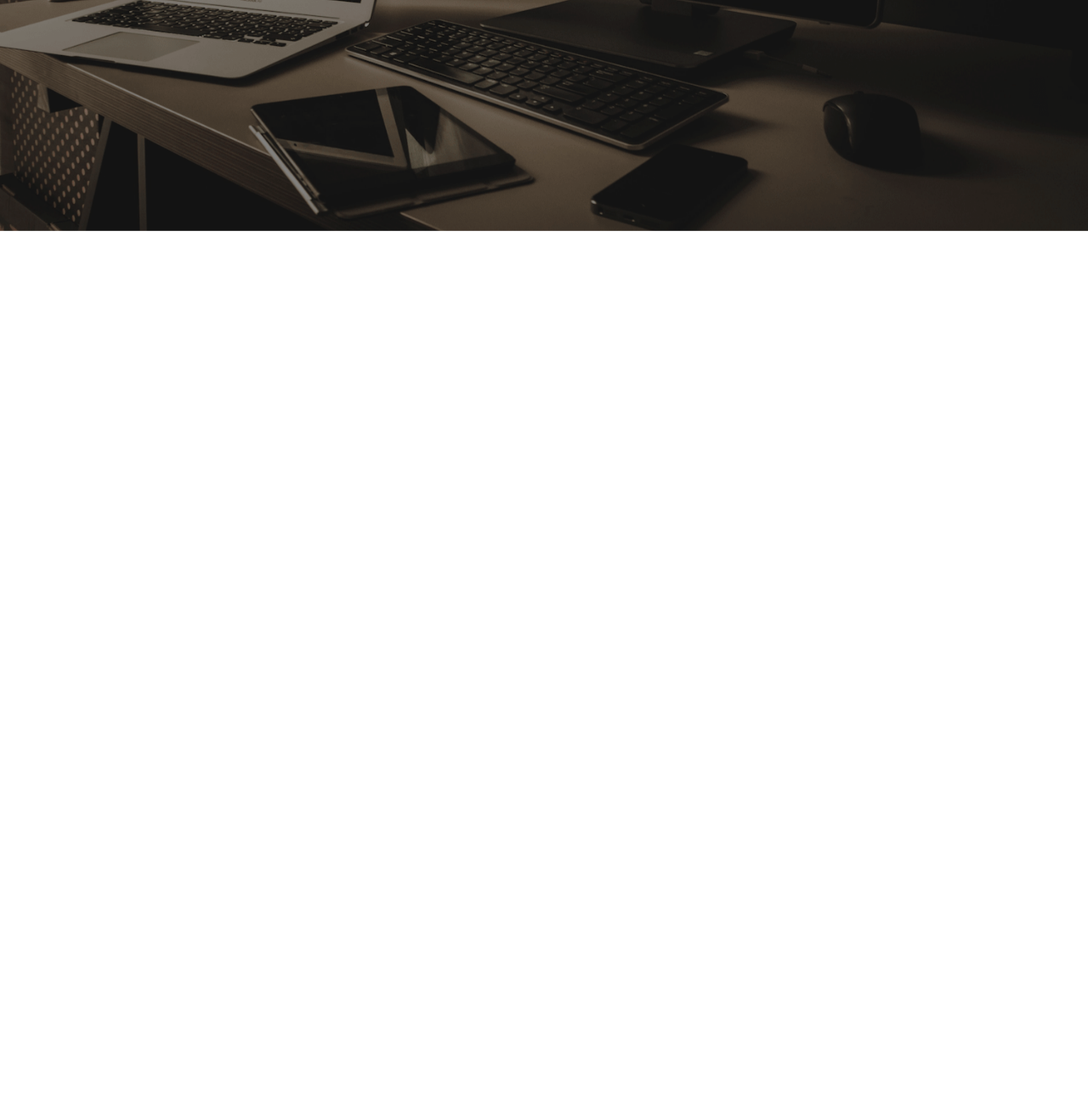
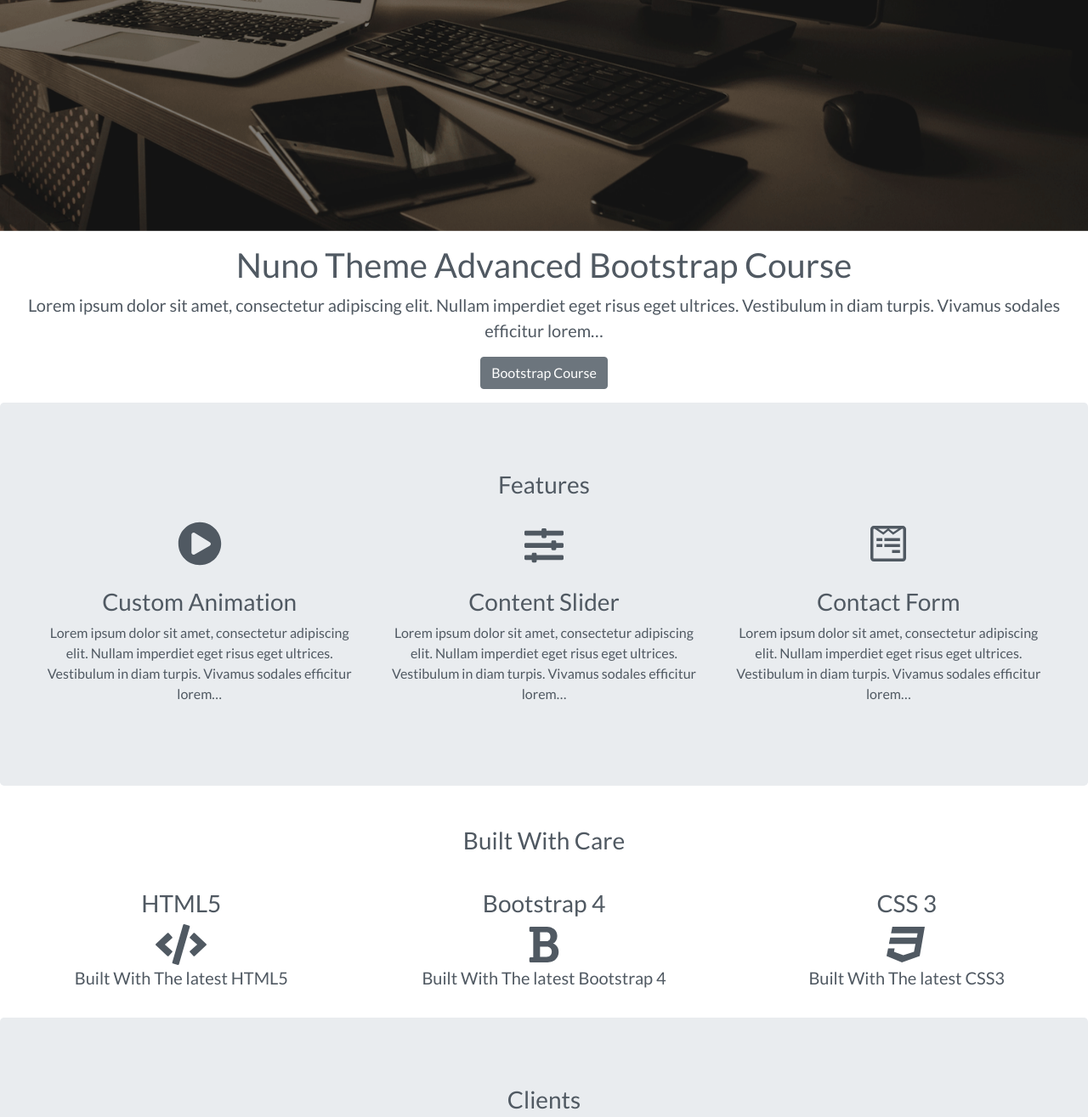
Before and after one commit to Craig-Ryan/Nuno-Bootstrap-Practice, a plain HTML site: page index.html in a window 1280 px wide. Shown: the part 528-1843 px from the top of the page at 85% size. Before the commit the page ends 800 px from the top, so only its background shows below. Drawn offline with nearby package versions, Linux system fonts and the light colour scheme.

Commit message:
Styled clients section

```diff
--- a/index.html
+++ b/index.html
@@ -1,13 +1,15 @@
 <!DOCTYPE html>
 <html lang="en">
-
   <head>
-	<meta charset="utf-8">
-	<meta name="viewport" content="width=device-width, initial-scale=1">
+    <meta charset="utf-8" />
+    <meta name="viewport" content="width=device-width, initial-scale=1" />
     <title>Nuno - Responsive Bootstrap Theme</title>
-	<link rel="stylesheet" href="https://stackpath.bootstrapcdn.com/bootstrap/4.4.1/css/bootstrap.min.css">
-	<link rel="stylesheet" href="css/fixed.css">
-    <link rel="stylesheet" href="style.css">
+    <link
+      rel="stylesheet"
+      href="https://stackpath.bootstrapcdn.com/bootstrap/4.4.1/css/bootstrap.min.css"
+    />
+    <link rel="stylesheet" href="css/fixed.css" />
+    <link rel="stylesheet" href="style.css" />
   </head>
 
   <body data-spy="scroll" data-target="#navbarResponsive">
@@ -17,17 +19,39 @@
     <div id="home">
       <!-- Start Navigation -->
       <nav class="navbar navbar-expand-md navbar-dark bg-dark fixed-top">
-			<a href="#" class="navbar-brand"><img src="img/nuno.png" alt="Nuno Logo"></a>
-            <button class="navbar-toggler" type="button" data-toggle="collapse" data-target="#navbarResponsive"><span class="navbar-toggler-icon"></span></button>
+        <a href="#" class="navbar-brand"
+          ><img src="img/nuno.png" alt="Nuno Logo"
+        /></a>
+        <button
+          class="navbar-toggler"
+          type="button"
+          data-toggle="collapse"
+          data-target="#navbarResponsive"
+        >
+          <span class="navbar-toggler-icon"></span>
+        </button>
 
-            <div class="collapse navbar-collapse" id="navbarResponsive"> <!--Because we are using the data-spy scroll the last li will be highlighted as active on screen unless there is data displayed for you to scroll over-->
+        <div class="collapse navbar-collapse" id="navbarResponsive">
+          <!--Because we are using the data-spy scroll the last li will be highlighted as active on screen unless there is data displayed for you to scroll over-->
           <ul class="navbar-nav ml-auto">
-                    <li class="nav-item"><a href="#home" class="nav-link active">Home</a></li>
-                    <li class="nav-item"><a href="#course" class="nav-link">Course</a></li>
-                    <li class="nav-item"><a href="#features" class="nav-link">Features</a></li>
-                    <li class="nav-item"><a href="#resources" class="nav-link">Resources</a></li>
-                    <li class="nav-item"><a href="#clients" class="nav-link">Clients</a></li>
-                    <li class="nav-item"><a href="#contact" class="nav-link">Contact</a></li>
+            <li class="nav-item">
+              <a href="#home" class="nav-link active">Home</a>
+            </li>
+            <li class="nav-item">
+              <a href="#course" class="nav-link">Course</a>
+            </li>
+            <li class="nav-item">
+              <a href="#features" class="nav-link">Features</a>
+            </li>
+            <li class="nav-item">
+              <a href="#resources" class="nav-link">Resources</a>
+            </li>
+            <li class="nav-item">
+              <a href="#clients" class="nav-link">Clients</a>
+            </li>
+            <li class="nav-item">
+              <a href="#contact" class="nav-link">Contact</a>
+            </li>
           </ul>
         </div>
       </nav>
@@ -36,9 +60,7 @@
       <!-- Start Landing Page Section -->
       <div class="landing">
         <div class="home-wrap">
-                <div class="home-inner">
-
-                </div>
+          <div class="home-inner"></div>
         </div>
       </div>
 
@@ -48,55 +70,158 @@
         <a href="#course" class="btn btn-outline-light btn-lg">Get Started</a>
       </div>
       <!-- End Landing Page Section -->
-
     </div>
     <!-- End Home Section -->
 
     <!--- Start Course Section -->
     <div id="course" class="offset">
-
+      <div class="col-12 narrow text-center">
+        <h1>Nuno Theme Advanced Bootstrap Course</h1>
+        <p class="lead">
+          Lorem ipsum dolor sit amet, consectetur adipiscing elit. Nullam
+          imperdiet eget risus eget ultrices. Vestibulum in diam turpis. Vivamus
+          sodales efficitur lorem…
+        </p>
+        <a href="#" class="btn btn-secondary btn-md" target="_blank"
+          >Bootstrap Course</a
+        >
+      </div>
     </div>
 
     <!--- End Course Section -->
 
     <!--- Start Features Section -->
     <div id="features" class="offset">
+      <!-- Start Jumbotron -->
+      <div class="jumbotron">
+        <div class="narrow text-center">
+          <div class="col-12">
+            <h3 class="heading">Features</h3>
+            <div class="heading-underline"></div>
+          </div>
 
+          <div class="row text-center">
+            <div class="col-md-4">
+              <div class="feature">
+                <i
+                  class="fas fa-play-circle fa-4x"
+                  data-fa-transform="shrink-3 up-5"></i>
+              </div>
+              <h3>Custom Animation</h3>
+              <p>Lorem ipsum dolor sit amet, consectetur adipiscing elit. Nullam
+                imperdiet eget risus eget ultrices. Vestibulum in diam turpis.
+                Vivamus sodales efficitur lorem…</p>
+            </div>
+
+            <div class="col-md-4">
+              <div class="feature">
+                <i class="fas fa-sliders-h fa-4x" data-fa-transform="shrink-4.5 up-4.5"></i>
+              </div>
+              <h3>Content Slider</h3>
+              <p>Lorem ipsum dolor sit amet, consectetur adipiscing elit. Nullam
+                imperdiet eget risus eget ultrices. Vestibulum in diam turpis.
+                Vivamus sodales efficitur lorem…</p>
+            </div>
+
+            <div class="col-md-4">
+              <div class="feature">
+                <i class="fab fa-wpforms fa-4x" data-fa-transform="shrink-4 up-5"></i>
+              </div>
+              <h3>Contact Form</h3>
+              <p>Lorem ipsum dolor sit amet, consectetur adipiscing elit. Nullam
+                imperdiet eget risus eget ultrices. Vestibulum in diam turpis.
+                Vivamus sodales efficitur lorem…</p>
+            </div>
+          </div>
+        </div>
+        <!--End Narrow-->
+      </div>
+      <!-- End Jumbotron -->
     </div>
 
     <!--- End Features Section -->
 
     <!--- Start Resources Section -->
-	<div id="resources" class="offset">
+    <div id="resources" class="offset"></div>
+
+    <div class="fixed-background">
+        <div class="row dark text-center">
+            <div class="col-12">
+                <h3 class="heading">Built With Care</h3>
+                <div class="heading-underline"></div>
+            </div>
+            <div class="col-md-4">
+                <h3>HTML5</h3>
+                <div class="feature">
+                    <i class="fas fa-code fa-3x"></i>
+                </div>
+                <p class="lead">Built With The latest HTML5</p>
+            </div>
+
+            <div class="col-md-4">
+                <h3>Bootstrap 4</h3>
+                <div class="feature">
+                    <i class="fas fa-bold fa-3x"></i>
+                </div>
+                <p class="lead">Built With The latest Bootstrap 4</p>
+            </div>
+
+            <div class="col-md-4">
+                <h3>CSS 3</h3>
+                <div class="feature">
+                    <i class="fab fa-css3 fa-3x"></i>
+                </div>
+                <p class="lead">Built With The latest CSS3</p>
+            </div>
+        </div>
+        <!-- End Row Dark -->
+        <div class="fixed-wrap">
+            <div class="fixed">
 
             </div>
-
+        </div>
+    </div>
     <!--- End Resources Section -->
 
     <!--- Start Clients Section -->
-	<div id="clients" class="offset">
+    <div id="clients" class="offset"></div>
 
+    <!-- Start Jumbotron -->
+    <div class="jumbotron">
+        <div class="col-12 text-center">
+                <h3 class="heading">Clients</h3>
+                <div class="heading-underline"></div>
             </div>
-
+            <!-- Start Row -->
+        <div class="row">
+            <div class="col-md-6 clients">
+                <div class="row">
+                    <div class="col-md-4">
+                        <img src="img/client1.png" alt="Client Image">
+                    </div>
+                    <div class="col-md-8">
+                        <blockquote><i class="fas fa-quote-left"></i>Lorem ipsum dolor sit amet, consectetur adipiscing elit. Nullam
+                imperdiet eget risus eget ultrices. Vestibulum in diam turpis.
+                Vivamus sodales efficitur lorem…</blockquote>
+                <hr class="clients-hr">
+                <cite>&#8212; Eric, Small Business Owner</cite>
+                    </div>
+                </div>
+            </div>
+        </div> <!--End Row-->
+    </div> <!--End Jumbotron-->
     <!--- End Clients Section -->
 
     <!--- Start Contact Section -->
-	<div id="contact" class="offset">
-
-	</div>
+    <div id="contact" class="offset"></div>
 
     <!--- End Contact Section -->
 
     <!--- Script Source Files -->
-	<script src="https://code.jquery.com/jquery-3.4.1.slim.min.js">
-	</script>
-	<script src="https://cdn.jsdelivr.net/npm/popper.js@1.16.0/dist/umd/popper.min.js">
-	</script>
-	<script src="https://stackpath.bootstrapcdn.com/bootstrap/4.4.1/js/bootstrap.min.js">
-	</script>
+    <script src="https://code.jquery.com/jquery-3.4.1.slim.min.js"></script>
+    <script src="https://cdn.jsdelivr.net/npm/popper.js@1.16.0/dist/umd/popper.min.js"></script>
+    <script src="https://stackpath.bootstrapcdn.com/bootstrap/4.4.1/js/bootstrap.min.js"></script>
     <script src="https://use.fontawesome.com/releases/v5.5.0/js/all.js"></script>
     <!--- End of Script Source Files -->
-
   </body>
-
 </html>
```
Lines whose indentation alone changed are shown as unchanged.
